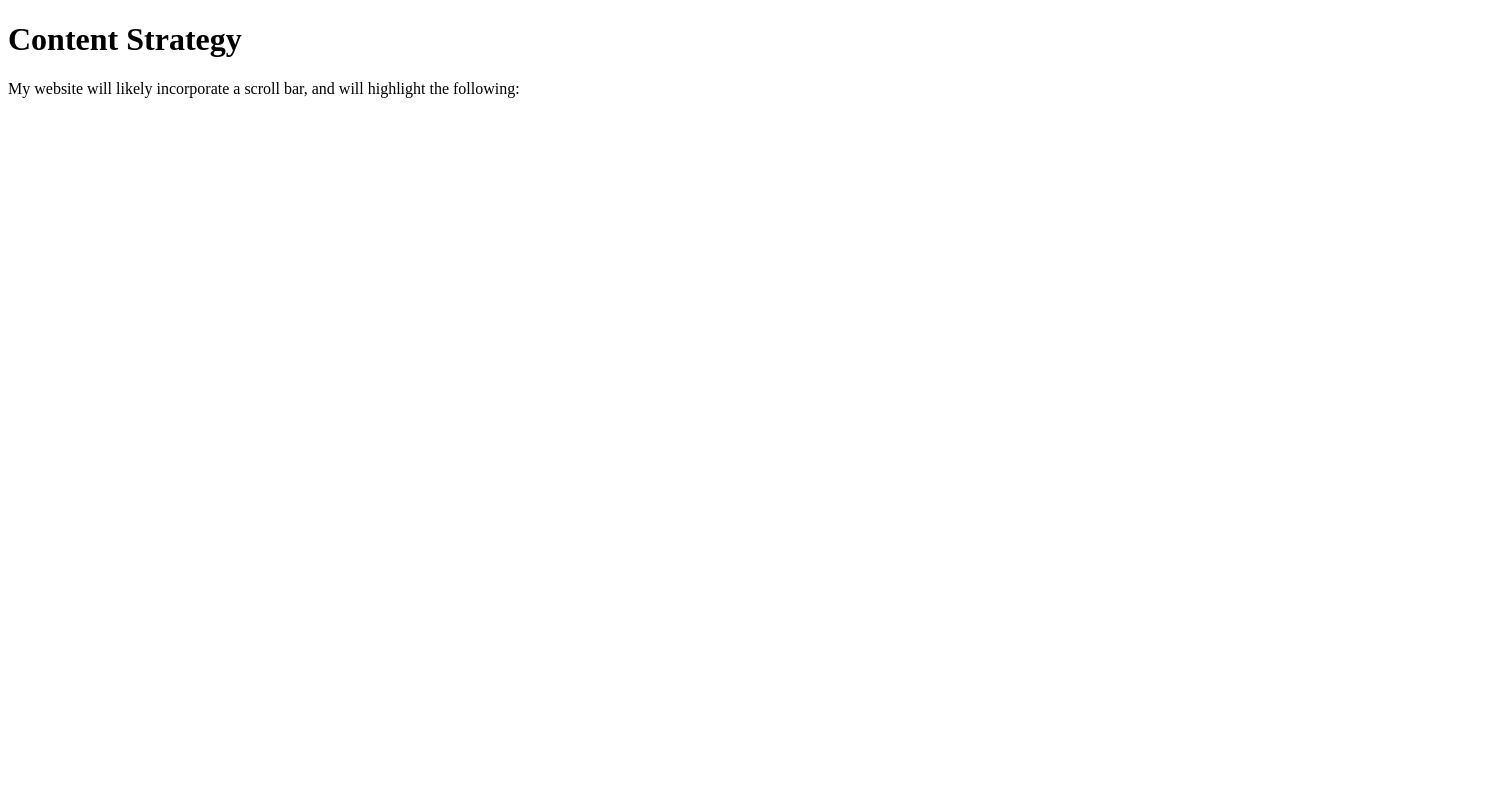
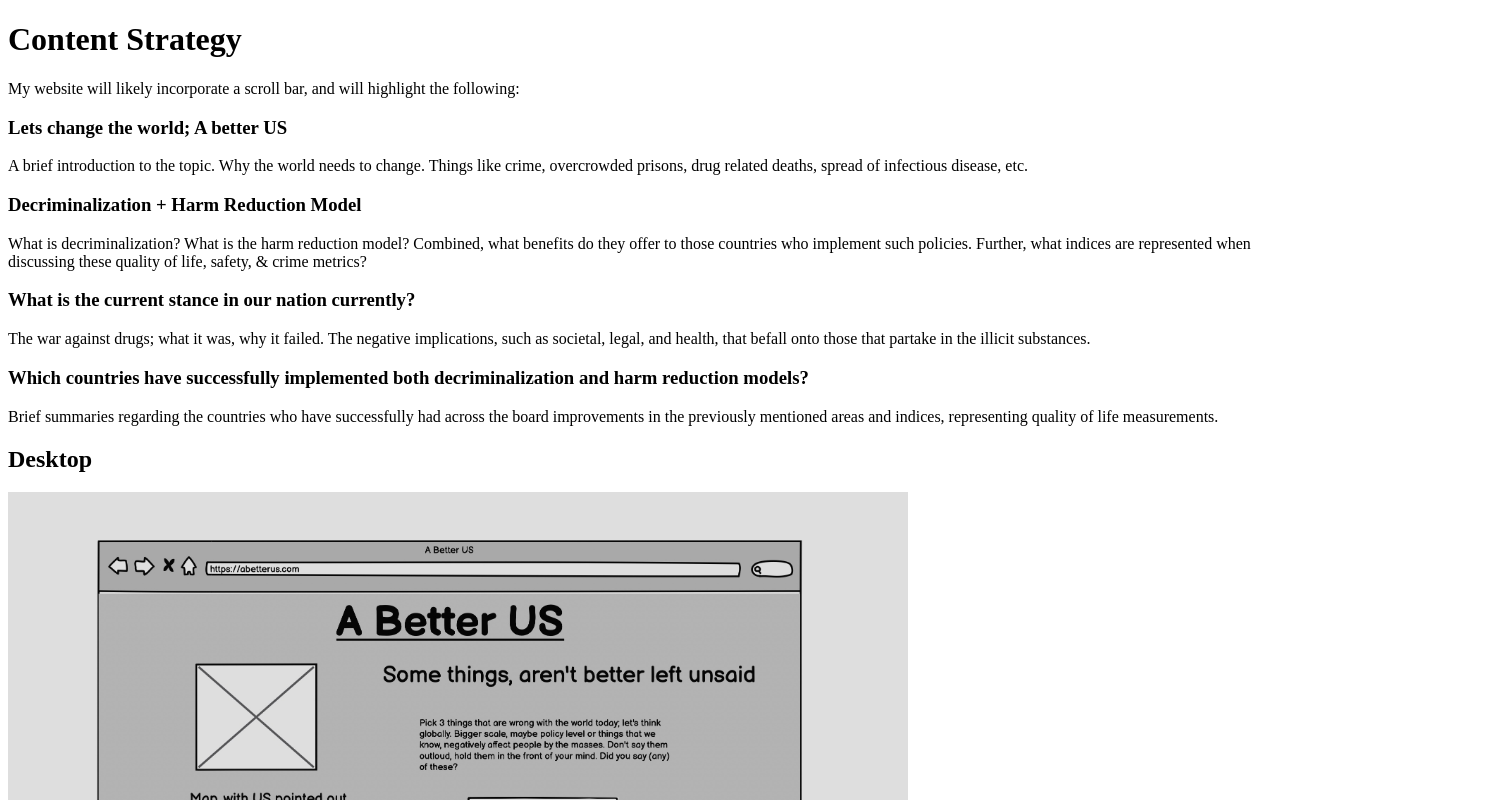
Before and after one commit to smoralesss/milestone-1, a plain HTML site: page public_html/documentation/milestone-2.html in a window 1280 px wide. Shown: the top 800 px of the page, 1508 px wide, since content can reach past the window. Drawn offline with Linux system fonts and the light colour scheme.

Commit message:
finished milestone 2!

```diff
--- a/public_html/documentation/milestone-2.html
+++ b/public_html/documentation/milestone-2.html
@@ -7,6 +7,19 @@
 <body>
 <h1>Content Strategy</h1>
 <p>My website will likely incorporate a scroll bar, and will highlight the following:</p>
-<h2></h2>
+<h3>Lets change the world; A better US</h3>
+<p>A brief introduction to the topic. Why the world needs to change. Things like crime, overcrowded prisons, drug related deaths, spread of infectious disease, etc.</p>
+<h3>Decriminalization + Harm Reduction Model</h3>
+<p>What is decriminalization? What is the harm reduction model? Combined, what benefits do they offer to those countries who implement such policies. Further, what indices are represented when discussing these quality of life, safety, & crime metrics? </p>
+<h3>What is the current stance in our nation currently?</h3>
+<p>The war against drugs; what it was, why it failed. The negative implications, such as societal, legal, and health, that befall onto those that partake in the illicit substances. </p>
+<h3>Which countries have successfully implemented both decriminalization and harm reduction models?</h3>
+<p>Brief summaries regarding the countries who have successfully had across the board improvements in the previously mentioned areas and indices, representing quality of life measurements.</p>
+<h2>Desktop</h2>
+<img src="desktop.jpg" width="900" alt="Desktop"/>
+<h2>Mobile</h2>
+<img src="mobile.jpg" width="900" alt="Mobile"/>
+<h2>Flow Chart</h2>
+<img src="flow.jpg" width="1500" height="1100" alt="Flow"/>
 </body>
 </html>
```
Also changed, not shown: public_html/documentation/flow.jpg (added).
